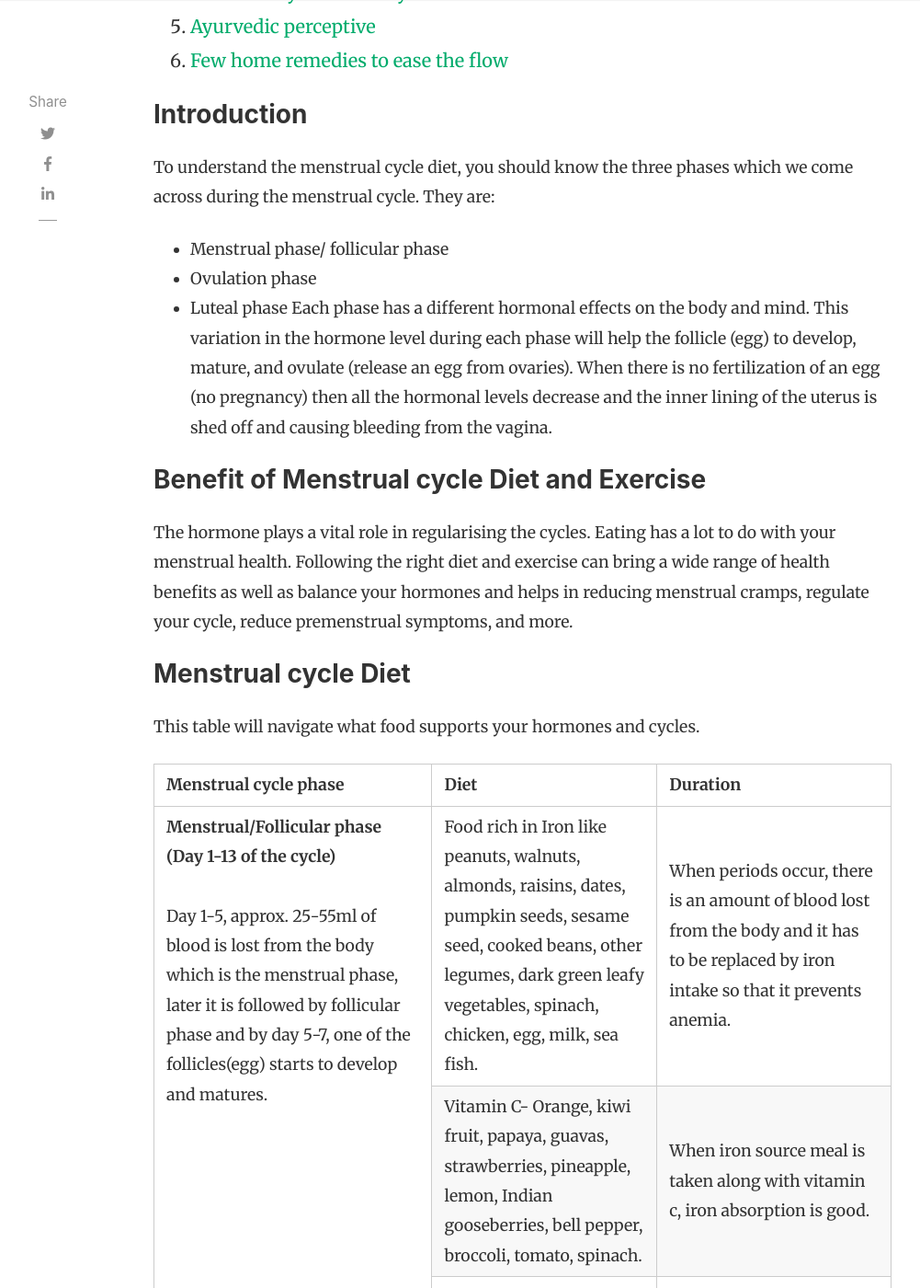
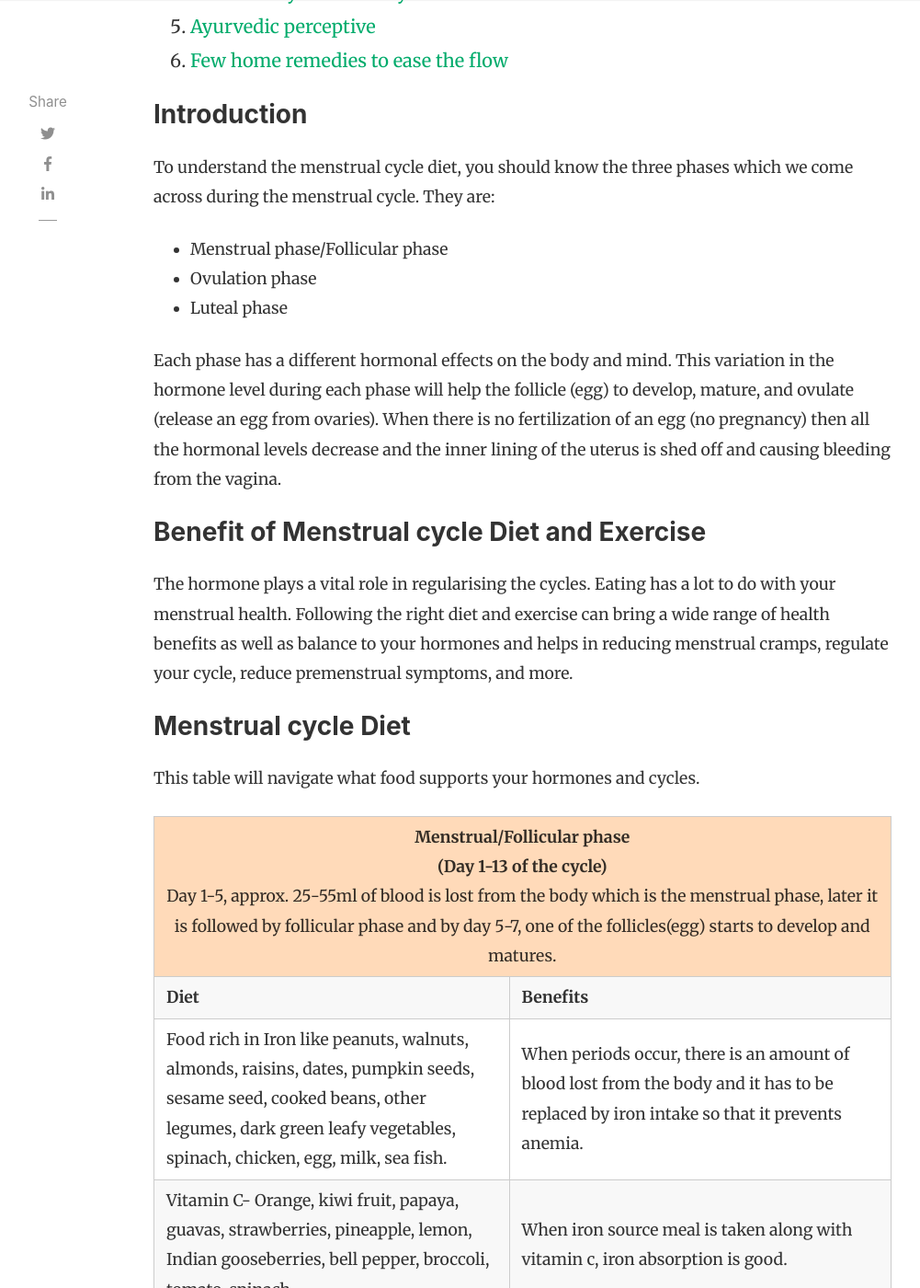
Before and after one commit to ayurdoc/ayurdoc.github.io, a Jekyll site: the page built from _posts/2020-09-04-menstrual-cycle-diet.md, in a window 1280 px wide and 1400 px high, scrolled down 1291 px. Shown: the whole window at 92% size, without its empty margins (118-1119 px from the left). Built offline with Jekyll 4.4.1, drawn with Linux system fonts in a browser that asks for light colours; nearby versions of some CDN libraries; comment, search, counter and statistics services are not loaded.

Commit message:
fix for table and color for table head

```diff
--- a/_posts/2020-09-04-menstrual-cycle-diet.md
+++ b/_posts/2020-09-04-menstrual-cycle-diet.md
@@ -10,64 +10,75 @@ toc: true
 ---
 ### Introduction
 To understand the menstrual cycle diet, you should know the three phases which we come across during the menstrual cycle. They are:
-+ Menstrual phase/ follicular phase
++ Menstrual phase/Follicular phase
 + Ovulation phase
 + Luteal phase
+
 Each phase has a different hormonal effects on the body and mind. This variation in the hormone level during each phase will help the follicle (egg) to develop, mature, and ovulate (release an egg from ovaries). When there is no fertilization of an egg (no pregnancy) then all the hormonal levels decrease and the inner lining of the uterus is shed off and causing bleeding from the vagina.
 
 ### Benefit of Menstrual cycle Diet and Exercise
-The hormone plays a vital role in regularising the cycles. Eating has a lot to do with your menstrual health. Following the right diet and exercise can bring a wide range of health benefits as well as balance your hormones and helps in reducing menstrual cramps, regulate your cycle, reduce premenstrual symptoms, and more.
+The hormone plays a vital role in regularising the cycles. Eating has a lot to do with your menstrual health. Following the right diet and exercise can bring a wide range of health benefits as well as balance to your hormones and helps in reducing menstrual cramps, regulate your cycle, reduce premenstrual symptoms, and more.
 
 ### Menstrual cycle Diet
 This table will navigate what food supports your hormones and cycles.
 
 <table>
 <thead>
-  <tr>
-    <th>Menstrual cycle phase</th>
-    <th>Diet</th>
-    <th>Duration</th>
-  </tr>
 </thead>
 <tbody>
-  <tr>
-    <td rowspan="5" style="vertical-align: top;"><b>Menstrual/Follicular phase<br>(Day 1-13 of the cycle)</b><br><br> Day 1-5, approx. 25-55ml of blood is lost from the body which is the menstrual phase, later it is followed by follicular phase and by day 5-7, one of the follicles(egg) starts to develop and matures.</td>
-    <td>Food rich in Iron like peanuts, walnuts, almonds, raisins, dates, pumpkin seeds, sesame seed, cooked beans, other legumes, dark green leafy vegetables, spinach, chicken, egg, milk, sea fish.</td>
-    <td>When periods occur, there is an amount of blood lost from the body and it has to be replaced by iron intake so that it prevents anemia.</td>
-  </tr>
-  <tr>
-    <td>Vitamin C- Orange, kiwi fruit, papaya, guavas, strawberries, pineapple, lemon, Indian gooseberries, bell pepper, broccoli, tomato, spinach.</td>
-    <td>When iron source meal is taken along with vitamin c, iron absorption is good.</td>
-  </tr>
-  <tr>
-    <td>Other food rich in Vit B12, Omega-3, flax seeds, herbal decoction, dark chocolate.</td>
-    <td>Helps in relieving premenstrual symptoms. Ease the menstrual flow.</td>
-  </tr>
-  <tr>
-    <td>Avoid caffeinated drinks which include tea like green tea, black tea. Avoid aerated drinks, alcohol, salty food, junk food.</td>
-    <td>Caffeine can constrict the blood vessel and can worsen the menstrual cramps.Also minimizes the iron absorption.</td>
-  </tr>
-  <tr>
-    <td>After day 6, fermented food items like idly, dosa, barley, sprouts, a good amount of protein can be started.</td>
-    <td>These are oestrogen rich food and helps in the development and maturation of follicles.</td>
-  </tr>
-  <tr>
-    <td rowspan="2" style="vertical-align: top;"><b>Ovulation phase<br>(Day 14-18 of the cycle)</b><br><br>Ovulation is when your ovary releases a mature egg. During this phase pregnancy occurs</td>
-    <td>Can increase your calorie intake with a high protein balanced diet.</td>
-    <td rowspan="2">Balances the hormones.</td>
-  </tr>
-  <tr>
-    <td>Can consume anti-inflammatory foods like almonds, walnut, whole vegetables, and fruits like strawberries, blueberries, cherries, oranges. Can include turmeric, ginger, pepper in your food.</td>
-  </tr>
-  <tr>
-    <td rowspan="2" style="vertical-align: top;"><b>Luteal phase<br>(Day 19-28 of the cycle)</b><br><br>It starts after ovulation and ends with the first day of your period. This phase gives a chance to uterine lining to grow and develop enough to support a pregnancy</td>
-    <td>A fiber-rich diet like lentils, corn, pea, strawberries, oats, almonds, banana, chickpea, spinach, quinoa, apple, pear and also drink plenty of water.</td>
-    <td>During this phase due to the progesterone effect, few women are prone to constipation. Fiber-rich food can prevent bloating and constipation. </td>
-  </tr>
-  <tr>
-    <td>Magnesium-rich food pumpkin seeds, nuts like almond, walnut, dry roasted cashews, peanuts, avocado, legumes, dark chocolate, banana, spinach.</td>
-    <td>In the second half of the luteal phase (that is 7-10 days before your periods) there is a decrease in hormones which can cause mild premenstrual symptoms, which can be prevented by taking magnesium-rich food</td>
-  </tr>
+    <tr>
+        <td bgcolor="#FFDAB9" colspan="2" style="text-align:center"><b>Menstrual/Follicular phase<br>(Day 1-13 of the cycle)</b><br> Day 1-5, approx. 25-55ml of blood is lost from the body which is the menstrual phase, later it is followed by follicular phase and by day 5-7, one of the follicles(egg) starts to develop and matures.
+        </td>
+    </tr>
+    <tr>
+        <th>Diet</th>
+        <th>Benefits</th>
+    </tr>
+    <tr>
+        <td>Food rich in Iron like peanuts, walnuts, almonds, raisins, dates, pumpkin seeds, sesame seed, cooked beans, other legumes, dark green leafy vegetables, spinach, chicken, egg, milk, sea fish.</td>
+        <td>When periods occur, there is an amount of blood lost from the body and it has to be replaced by iron intake so that it prevents anemia.</td>
+    </tr>
+    <tr>
+        <td>Vitamin C- Orange, kiwi fruit, papaya, guavas, strawberries, pineapple, lemon, Indian gooseberries, bell pepper, broccoli, tomato, spinach.</td>
+        <td>When iron source meal is taken along with vitamin c, iron absorption is good.</td>
+    </tr>
+    <tr>
+        <td>Other food rich in Vit B12, Omega-3, flax seeds, herbal decoction, dark chocolate.</td>
+        <td>Helps in relieving premenstrual symptoms. Ease the menstrual flow.</td>
+    </tr>
+    <tr>
+        <td>Avoid caffeinated drinks which include tea like green tea, black tea. Avoid aerated drinks, alcohol, salty food, junk food.</td>
+        <td>Caffeine can constrict the blood vessel and can worsen the menstrual cramps.Also minimizes the iron absorption.</td>
+    </tr>
+    <tr>
+        <td>After day 6, fermented food items like idly, dosa, barley, sprouts, a good amount of protein can be started.</td>
+        <td>These are oestrogen rich food and helps in the development and maturation of follicles.</td>
+    </tr>
+    <tr>
+        <td bgcolor="#FFDAB9" colspan="2" style="text-align:center"><b>Ovulation phase<br>(Day 14-18 of the cycle)</b><br><br>Ovulation is when your ovary releases a mature egg. During this phase pregnancy occurs</td>
+    </tr>
+    <tr>
+        <th>Diet</th>
+        <th>Benefits</th>
+    </tr>
+    <tr>
+        <td>Can increase your calorie intake with a high protein balanced diet.</td>
+        <td rowspan="2">Balances the hormones.</td>
+    </tr>
+    <tr>
+        <td>Can consume anti-inflammatory foods like almonds, walnut, whole vegetables, and fruits like strawberries, blueberries, cherries, oranges. Can include turmeric, ginger, pepper in your food.</td>
+    </tr>
+    <tr>
+        <td bgcolor="#FFDAB9" colspan="2" style="text-align:center"><b>Luteal phase<br>(Day 19-28 of the cycle)</b><br><br>It starts after ovulation and ends with the first day of your period. This phase gives a chance to uterine lining to grow and develop enough to support a pregnancy</td>
+    </tr>
+    <tr>
+        <td>A fiber-rich diet like lentils, corn, pea, strawberries, oats, almonds, banana, chickpea, spinach, quinoa, apple, pear and also drink plenty of water.</td>
+        <td>During this phase due to the progesterone effect, few women are prone to constipation. Fiber-rich food can prevent bloating and constipation. </td>
+    </tr>
+    <tr>
+        <td>Magnesium-rich food pumpkin seeds, nuts like almond, walnut, dry roasted cashews, peanuts, avocado, legumes, dark chocolate, banana, spinach.</td>
+        <td>In the second half of the luteal phase (that is 7-10 days before your periods) there is a decrease in hormones which can cause mild premenstrual symptoms, which can be prevented by taking magnesium-rich food</td>
+    </tr>
 </tbody>
 </table>
 <br>
```
